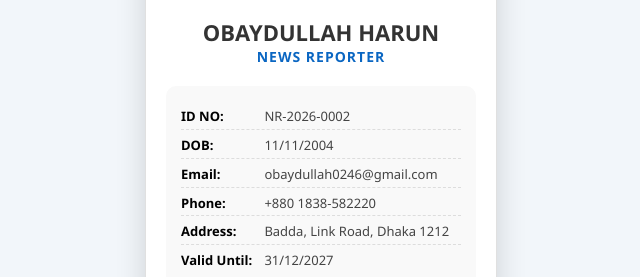
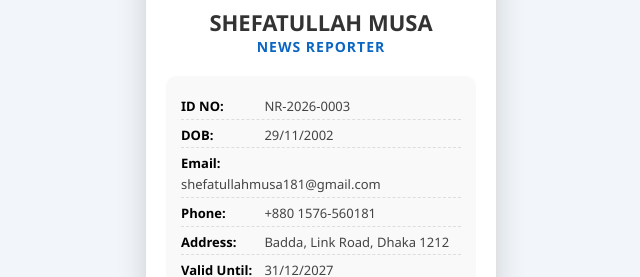
Before and after one commit to DhakaNewsPress/Shefatullah-Musa-ID, a plain HTML site: page index.html in a window 1280 px wide. Shown: the part 310-587 px from the top of the page, without its empty margins (319-959 px from the left). Drawn offline with Linux system fonts and the light colour scheme.

Commit message:
Update index.html

```diff
--- a/index.html
+++ b/index.html
@@ -3,7 +3,7 @@
 <head>
     <meta charset="UTF-8">
     <meta name="viewport" content="width=device-width, initial-scale=1.0">
-    <title>DNP Verify - Obaydullah Harun</title>
+    <title>DNP Verify - Shefatullah Musa</title>
     <style>
         body {
             font-family: 'Segoe UI', Tahoma, Geneva, Verdana, sans-serif;
@@ -119,14 +119,14 @@
     <div class="profile">
         <img src="https://github.com/DhakaNewsPress/Obaydullah-Harun-ID/blob/main/Gemini_Generated_Image_gbzxfkgbzxfkgbzx.png?raw=true" alt="Obaydullah Harun">
 
-        <div class="name">OBAYDULLAH HARUN</div>
+        <div class="name">SHEFATULLAH MUSA</div>
         <div class="role">NEWS REPORTER</div>
 
         <div class="info">
-            <p><strong>ID NO:</strong> NR-2026-0002</p>
-            <p><strong>DOB:</strong> 11/11/2004</p>
-            <p><strong>Email:</strong> obaydullah0246@gmail.com</p>
-            <p><strong>Phone:</strong> +880 1838-582220</p>
+            <p><strong>ID NO:</strong> NR-2026-0003</p>
+            <p><strong>DOB:</strong> 29/11/2002</p>
+            <p><strong>Email:</strong> shefatullahmusa181@gmail.com</p>
+            <p><strong>Phone:</strong> +880 1576-560181</p>
             <p><strong>Address:</strong> Badda, Link Road, Dhaka 1212</p>
             <p><strong>Valid Until:</strong> 31/12/2027</p>
         </div>
```
